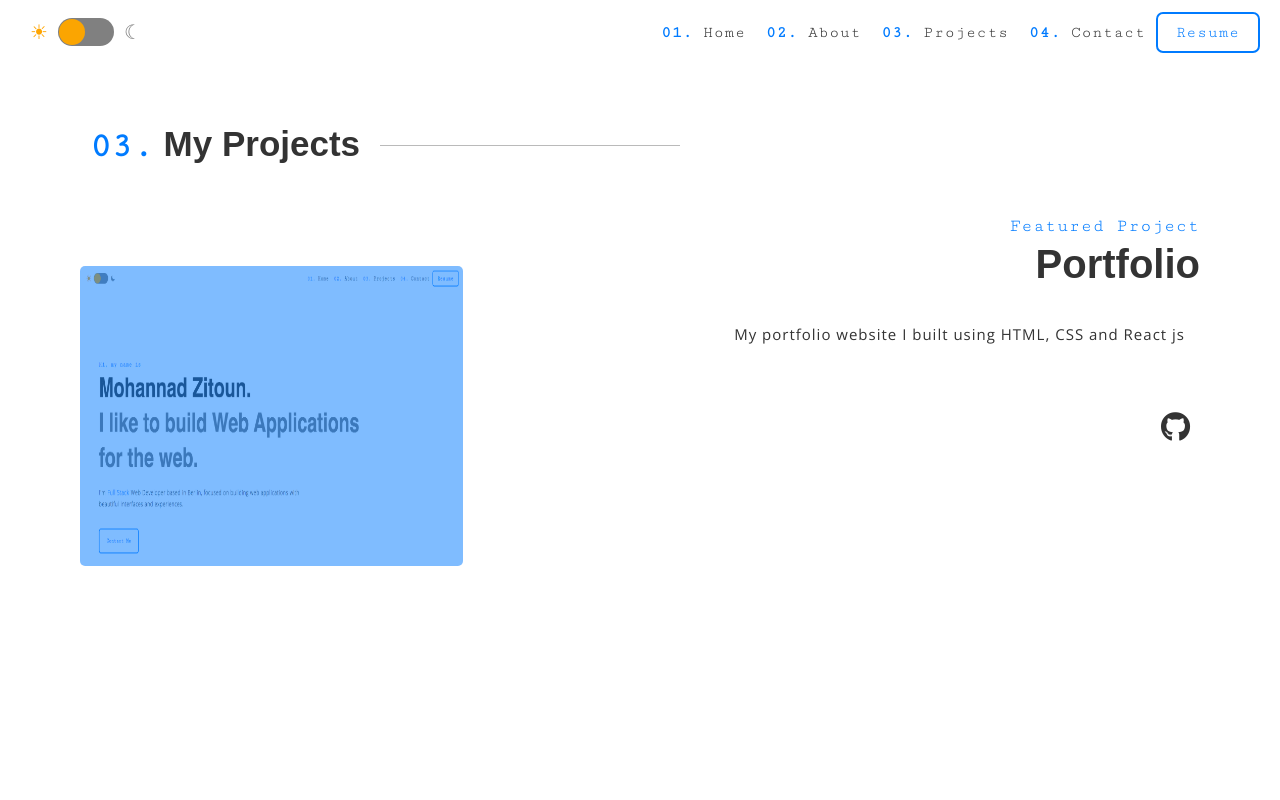
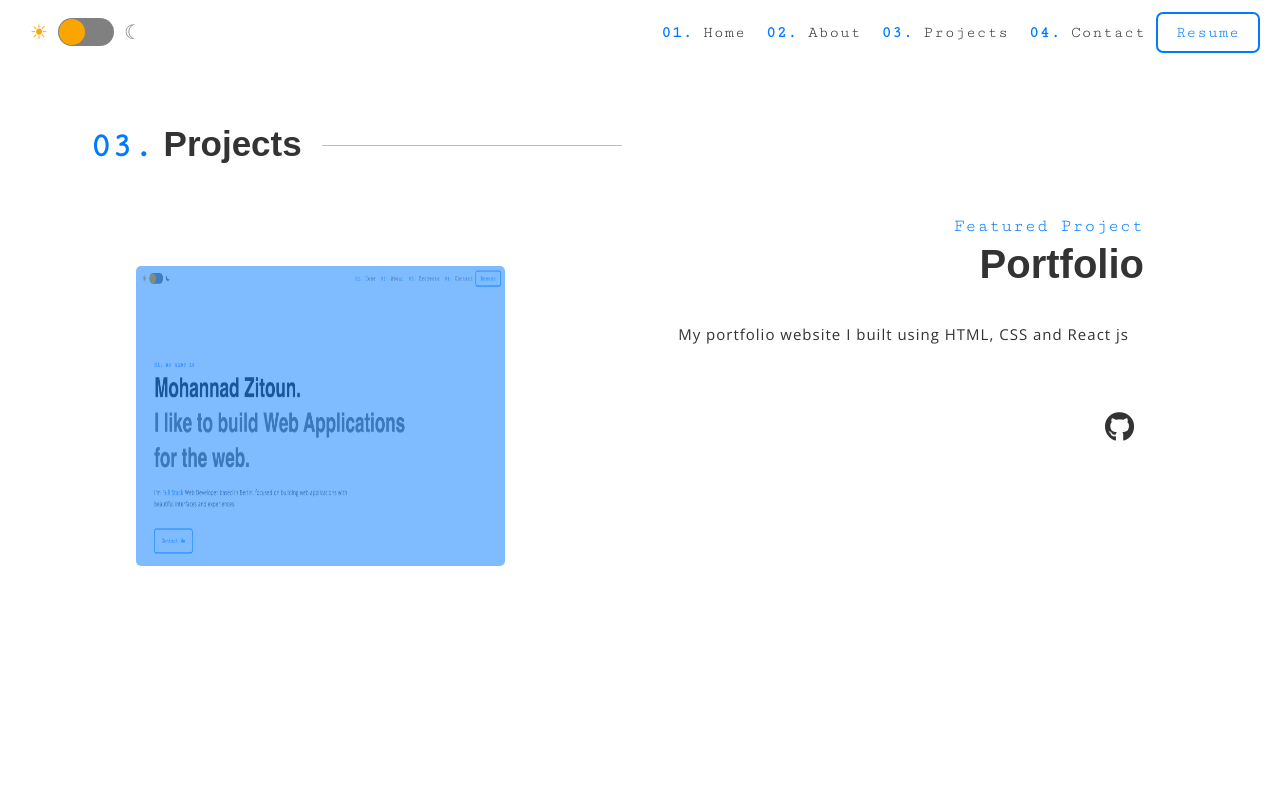
Before and after one commit to momo0999/mohannad-zitoun-portfolio, a React (Create React App) app: page /projects in a window 1280 px wide. Shown: the top 800 px of the page. Built offline with nearby package versions, Linux system fonts and the light colour scheme.

Commit message:
fix css issues and add a rel in the Footer

```diff
--- a/src/components/Footer.js
+++ b/src/components/Footer.js
@@ -8,7 +8,7 @@ const Footer = () => {
         <p>Built by Mohannad Zitoun &copy; {new Date().getFullYear()}</p>
       </div>
       <div className='footer__icons'>
-        <a href='https://github.com/momo0999' target='_blank'>
+        <a href='https://github.com/momo0999' target='_blank' rel='noreferrer'>
           <i className='fab fa-github'></i>
         </a>
         <a href='https://www.linkedin.com' target='_blank' rel='noreferrer'>
--- a/src/components/Projects.css
+++ b/src/components/Projects.css
@@ -40,9 +40,9 @@
 
 .project__container {
   display: flex;
-  justify-content: space-between;
+  justify-content: space-around;
   align-items: center;
-  width: 100%;
+  width: 90%;
   height: 400px;
   margin-top: 30px;
 }
@@ -194,4 +194,8 @@
     padding: 10px 10px;
     margin: 25px 15px;
   }
+
+  .projects .header-line {
+    width: 100px;
+  }
 }
--- a/src/components/Projects.js
+++ b/src/components/Projects.js
@@ -7,7 +7,7 @@ const Projects = () => {
     <div className='projects'>
       <div className='projects__header'>
         <h1>
-          <span className='projects__header-num'>03.</span>My Projects
+          <span className='projects__header-num'>03.</span>Projects
         </h1>
         <div className='header-line'></div>
       </div>
```
